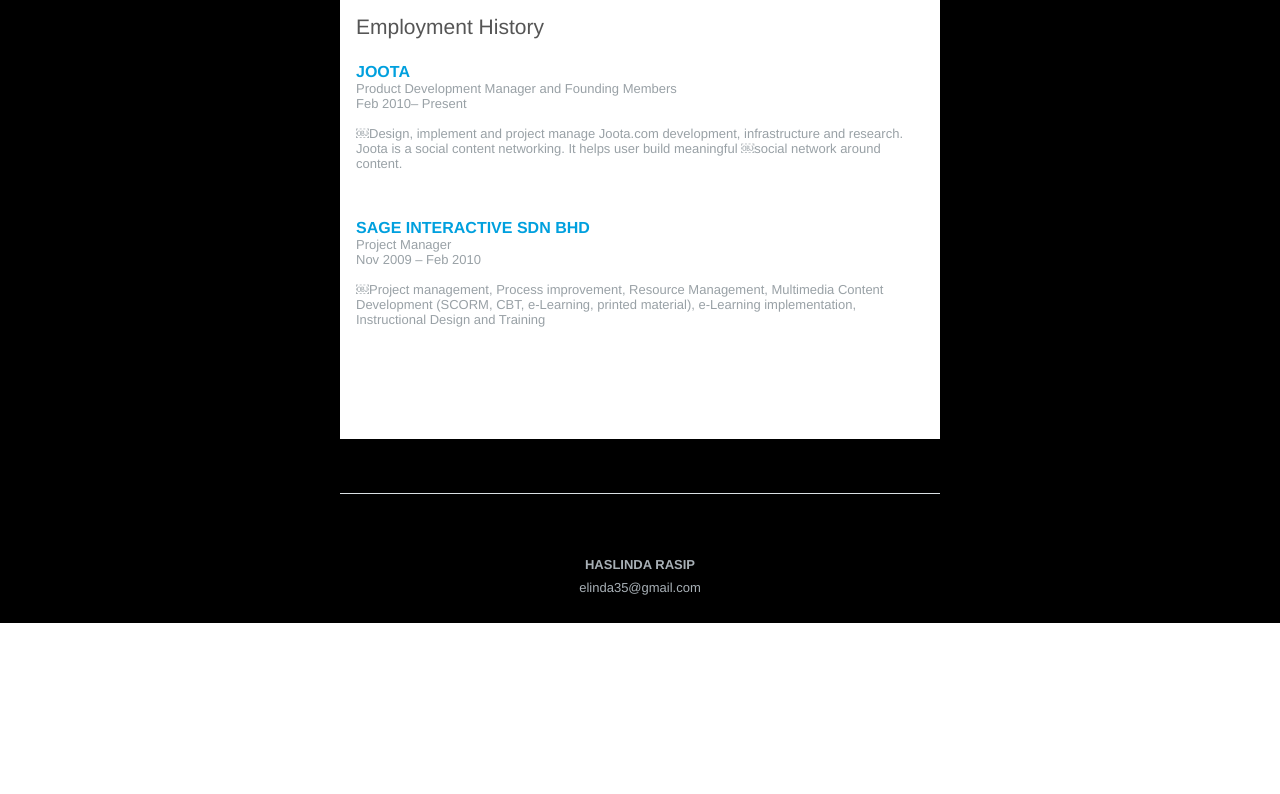
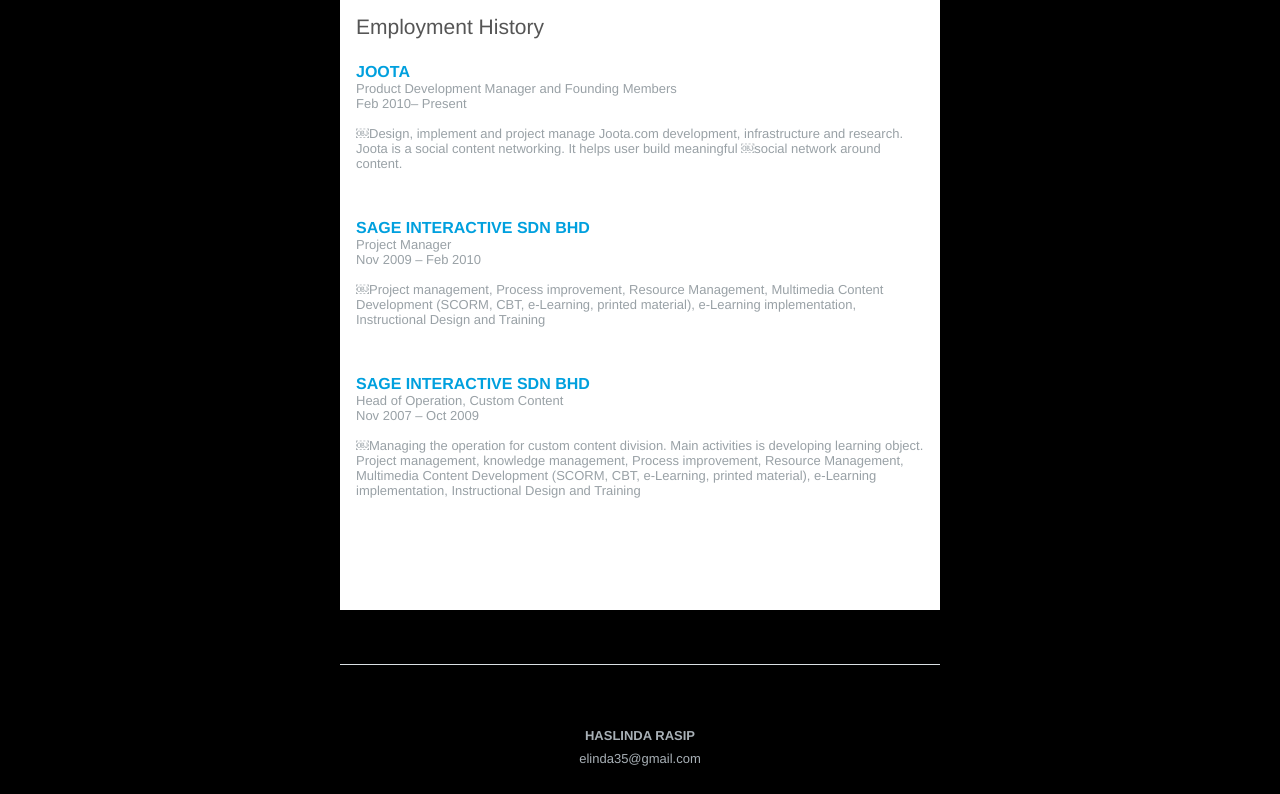
Before and after one commit to elinda35/git-training-jomweb, a plain HTML site: page index.html in a window 1280 px wide. Shown: the part 1267-2061 px from the top of the page. Before the commit the page ends 1890 px from the top, so only its background shows below. Drawn offline with Linux system fonts and the light colour scheme.

Commit message:
Changes work exp Sage 2

```diff
--- a/index.html
+++ b/index.html
@@ -513,6 +513,14 @@
                                                                     <br>
                                                                     <br>
 
+                                                                    <p class='textContentTitle'> SAGE INTERACTIVE SDN BHD </p>
+                                                                    <p class='textContent'> Head of Operation, Custom Content
+                                                                        <br> Nov 2007 – Oct 2009
+                                                                        <br>
+                                                                        <br> ￼Managing the operation for custom content division. Main activities is developing learning object. Project management, knowledge management, Process improvement, Resource Management, Multimedia Content Development (SCORM, CBT, e-Learning, printed material), e-Learning implementation, Instructional Design and Training</p>
+                                                                    <br>
+                                                                    <br>
+
                                                                 </div>
                                                             </div>
                                                         </td>
```
